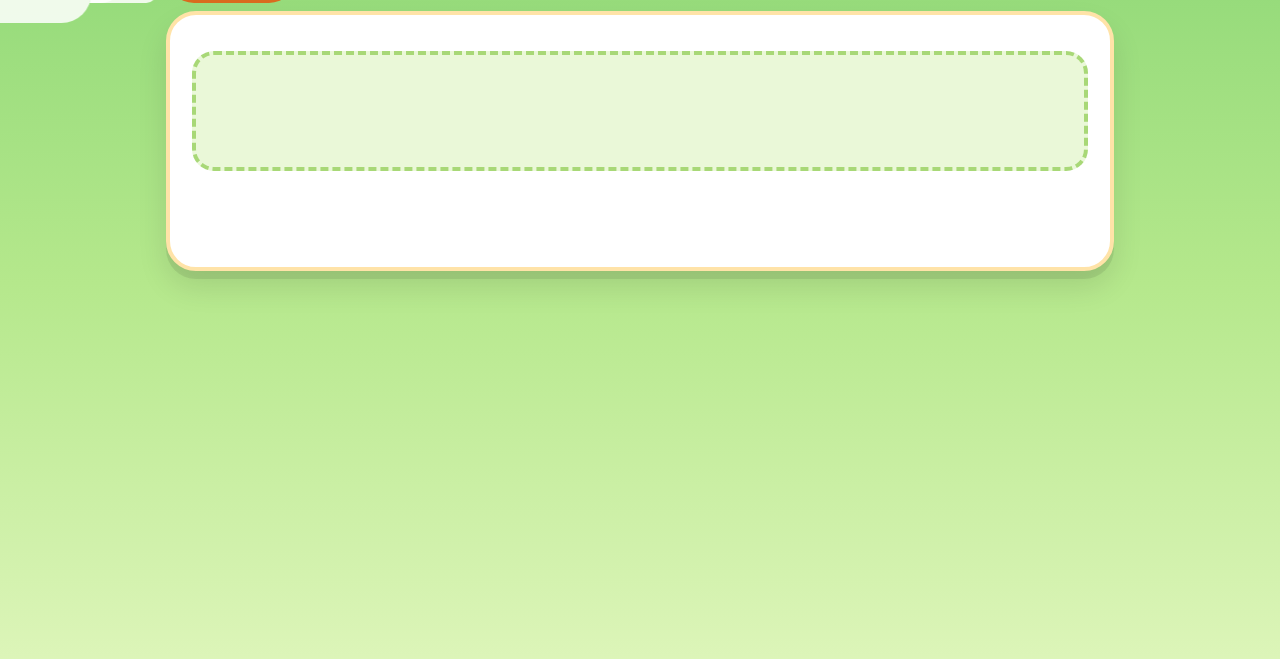
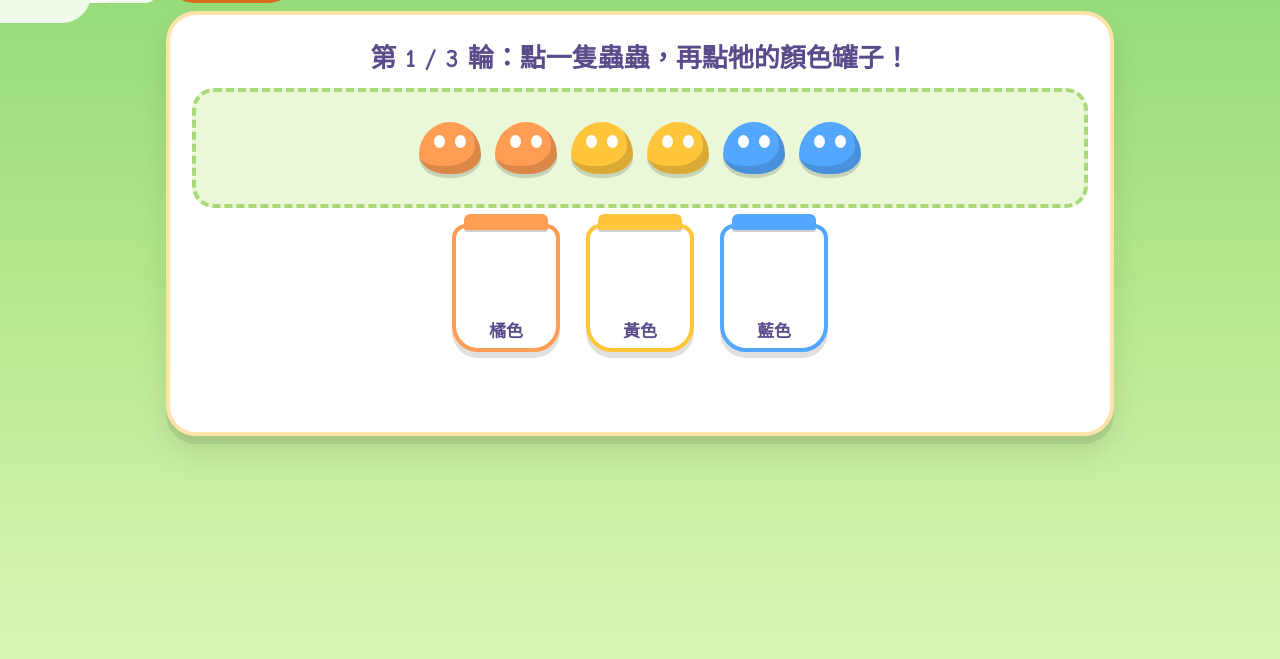
Before and after one commit to zorrokurro/kid-number-games, a plain HTML site: page games/fuzz.html in a window 1280 px wide. Shown: the part 77-736 px from the top of the page. Drawn offline with Linux system fonts and the light colour scheme.

Commit message:
Fuzz: auto-start game on load

```diff
--- a/games/fuzz.html
+++ b/games/fuzz.html
@@ -243,6 +243,7 @@ function start() {
   newRound();
 }
 buildHeader('🐛 毛毛蟲分類', INSTR);
+start();
 </script>
 </body>
 </html>
```
